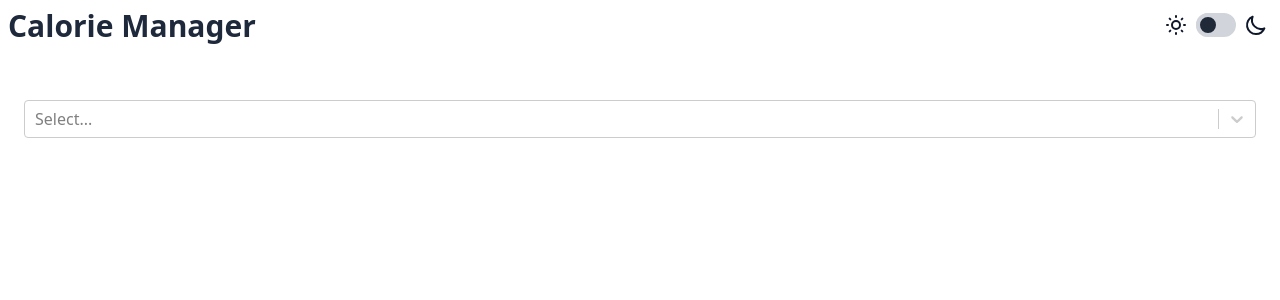
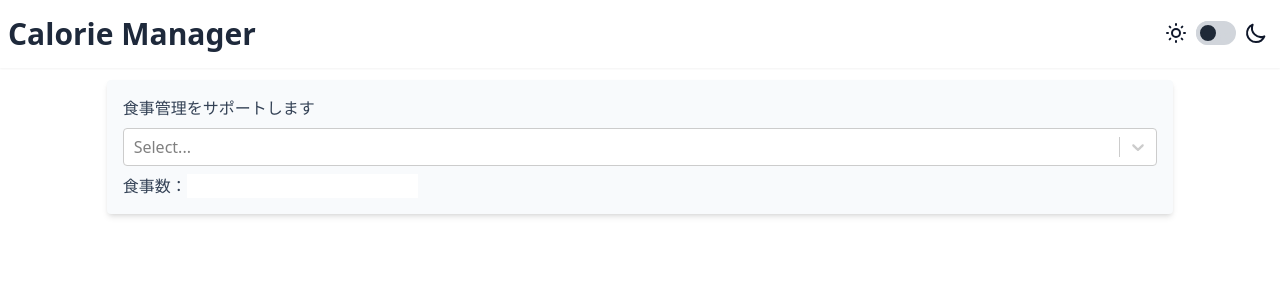
Before and after one commit to ryo-furukawa-1122/Calorie-Manager, a React (Create React App) app: page / in a window 1280 px wide. Shown: the top 300 px of the page. Built offline with nearby package versions, Linux system fonts and the light colour scheme.

Commit message:
Made settings

```diff
--- a/src/App.js
+++ b/src/App.js
@@ -1,30 +1,16 @@
 import React from 'react';
 import './index.css'
-import Select from 'react-select'
 import CalorieCalc from './components/CalorieCalc';
 import Header from './components/Header';
 import Background from './components/Background';
+import Settings from './components/Settings';
 
 function App() {
-  const purpose = [
-    { value: 'up', label: '増量'},
-    { value: 'stay', label: 'キープ'},
-    { value: 'down', label: '減量'}
-  ]
-
   return (
     <div className='flex-auto'>
       <Background />
       <Header />
-      <div className='flex-auto p-6'>
-        <p className='mt-w text-slate-700'>
-          食事管理をサポートします
-        </p>
-        <div id='input'>
-          <Select options={purpose} />
-          {/* <CalorieCalc /> */}
-        </div>
-      </div>
+      <Settings />
     </div>
   );
 }
--- a/src/components/Background.js
+++ b/src/components/Background.js
@@ -2,7 +2,7 @@ import React from 'react'
 
 const Background = () => {
   return (
-    <div className='bg-white dark:bg-slate-800 h-full w-full -z-1 absolute'></div>
+    <div className='bg-white dark:bg-slate-800 h-full w-full -z-1 absolute transition druration-500'></div>
   )
 }
 
--- a/src/components/Header.js
+++ b/src/components/Header.js
@@ -3,7 +3,7 @@ import ThemeSwitch from './ThemeSwitch'
 
 const Header = () => {
   return (
-    <header className='flex items-baseline justify-between p-2 relative'>
+    <header className='flex items-baseline justify-between p-2 pt-4 pb-4 relative shadow-sm'>
         <h1 className='text-3xl font-bold text-slate-800 dark:text-slate-50'>
           Calorie Manager
         </h1>
--- /dev/null
+++ b/src/components/Settings.js
@@ -0,0 +1,25 @@
+import React from 'react'
+import Select from 'react-select'
+
+const Settings = () => {
+    const purpose = [
+        { value: 'up', label: '増量'},
+        { value: 'stay', label: 'キープ'},
+        { value: 'down', label: '減量'}
+    ]
+    return (
+        <div className='flex-auto p-2 z-1 relative bg-slate-50 dark:bg-slate-700 w-5/6 m-auto rounded mt-3 mb-3 shadow-md text-slate-700 dark:text-slate-200'>
+            <p className='m-2'>
+            食事管理をサポートします
+            </p>
+            <Select className='dark:text-slate-700 m-2' options={purpose} />
+            {/* <CalorieCalc /> */}
+            <label className='m-2'>
+            食事数：
+            <input className='mb-2' id='mealset' type={'text'}/>
+            </label>
+        </div>
+    )
+}
+
+export default Settings
```
